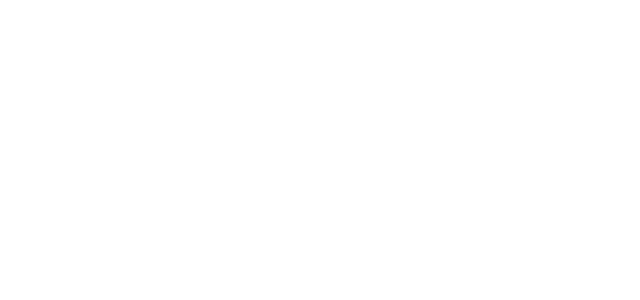
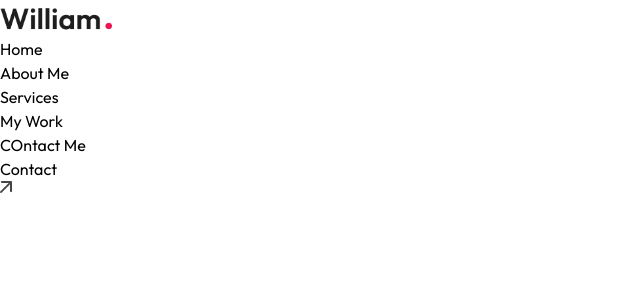
Before and after one commit to abraham-DBA/Portfolio-website1, a Next.js app: page / in a window 1280 px wide. Shown: the top 300 px of the page, without its empty margins (0-640 px from the left). Built offline with nearby package versions, Linux system fonts and the light colour scheme; a web font is replaced by a local one.

Commit message:
first-commit

```diff
--- a/app/page.js
+++ b/app/page.js
@@ -1,7 +1,10 @@
-import Image from "next/image";
+'use client'
+import Navbar from "@/components/Navbar";
 
 export default function Home() {
   return (
-    <></>
+    <>
+        <Navbar />
+    </>
   );
 }
--- /dev/null
+++ b/components/Navbar.jsx
@@ -0,0 +1,29 @@
+import React from 'react';
+import { assets } from "@/assets/assets";
+import Image from "next/image";
+
+const Navbar = () => {
+    return (
+        <>
+            <nav>
+                <a href="/">
+                    <Image src={assets.logo} alt="Logo" className="w-28 cursor-pointer mr-14" />
+                </a>
+
+                <ul>
+                    <li><a href="#top">Home</a> </li>
+                    <li><a href="#about">About Me</a> </li>
+                    <li><a href="#services">Services</a> </li>
+                    <li><a href="#work">My Work</a> </li>
+                    <li><a href="#contact">COntact Me</a> </li>
+                </ul>
+
+                <div>
+                    <a href="/contact">Contact <Image src={assets.arrow_icon} alt="arrow-icon" className="w-3"/></a>
+                </div>
+            </nav>
+        </>
+    );
+};
+
+export default Navbar;
```
